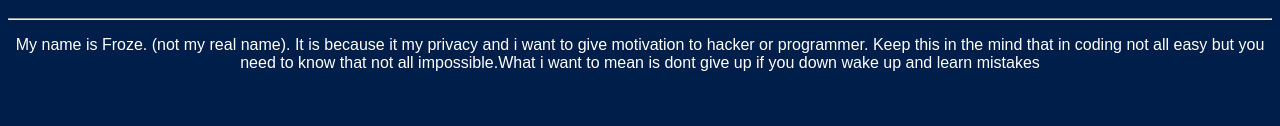
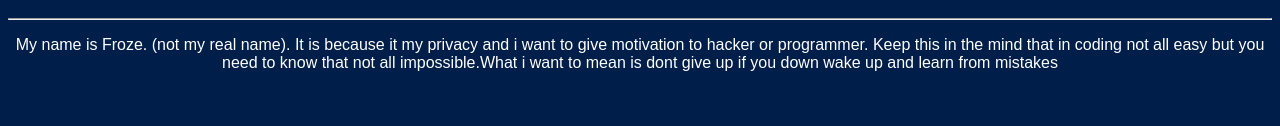
Before and after one commit to F4RHCYB3R/web-site, a plain HTML site: page index.html in a window 1280 px wide. Shown: the part 1122-1248 px from the top of the page. Drawn offline with Linux system fonts and the light colour scheme.

Commit message:
Update index.html

```diff
--- a/index.html
+++ b/index.html
@@ -39,7 +39,7 @@
         <a href="https://ibb.co/T2Pz48F"><img src="https://i.ibb.co/g9tsSTB/faceless-anonymous-computer-hacker-laptop-desk-faceless-anonymous-computer-hacker-laptop-114782802.jpg" alt="faceless-anonymous-computer-hacker-laptop-desk-faceless-anonymous-computer-hacker-laptop-114782802" border="0"></a>
         <h1>About myself</h1>
         <hr>
-        <p>My name is Froze. (not my real name). It is because it my privacy and i want to give motivation to hacker or programmer. Keep this in the mind that in coding not all easy but you need to know that not all impossible.What i want to mean is dont give up if you down wake up and learn mistakes </p>
+        <p>My name is Froze. (not my real name). It is because it my privacy and i want to give motivation to hacker or programmer. Keep this in the mind that in coding not all easy but you need to know that not all impossible.What i want to mean is dont give up if you down wake up and learn from mistakes </p>
         <br>
         <br>
         <div class="info">
```
